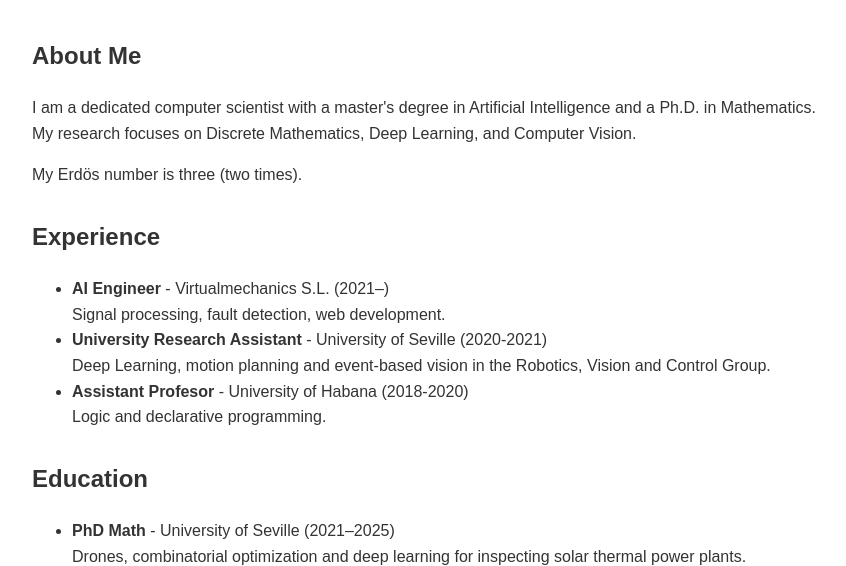
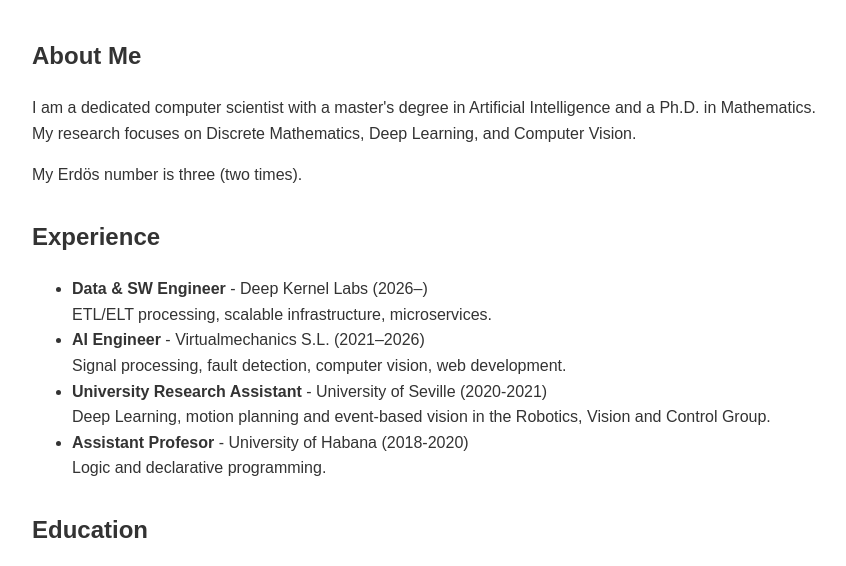
Before and after one commit to mpcutino/personal, a plain HTML site: page index.html in a window 1280 px wide. Shown: the part 177-743 px from the top of the page, without its empty margins (208-1054 px from the left). Drawn offline with Linux system fonts and the light colour scheme.

Commit message:
Update job titles and descriptions in index.html

```diff
--- a/index.html
+++ b/index.html
@@ -26,8 +26,12 @@
       <h2>Experience</h2>
       <ul>
         <li>
-          <strong>AI Engineer</strong> - Virtualmechanics S.L. (2021–)<br />
-          Signal processing, fault detection, web development.
+          <strong>Data & SW Engineer</strong> - Deep Kernel Labs (2026–)<br />
+          ETL/ELT processing, scalable infrastructure, microservices.
+        </li>
+        <li>
+          <strong>AI Engineer</strong> - Virtualmechanics S.L. (2021–2026)<br />
+          Signal processing, fault detection, computer vision, web development.
         </li>
         <li>
           <strong>University Research Assistant</strong> - University of Seville (2020-2021)<br />
```
